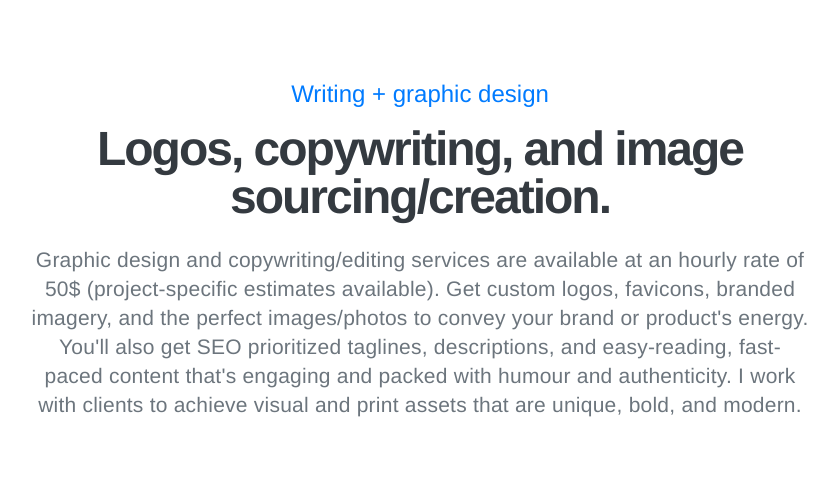
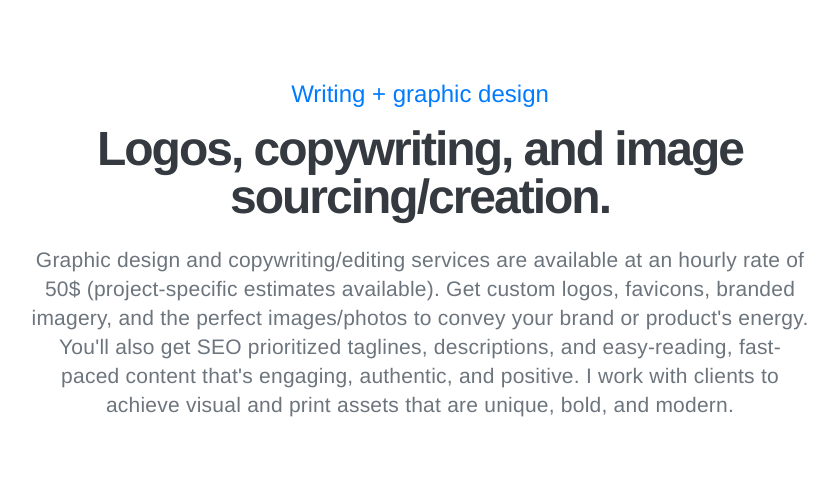
Before and after one commit to masonmedia/masonmedia-swup, a PHP site: page /pricing.php in a window 1280 px wide. Shown: the part 1938-2438 px from the top of the page, without its empty margins (220-1058 px from the left). Run offline with PHP 8.4, Linux system fonts and the light colour scheme.

Commit message:
Additions to pricing page copy

```diff
--- a/pricing.php
+++ b/pricing.php
@@ -57,7 +57,7 @@ include 'includes/header.php';
                     <h2 class="h4 text-primary">Writing + graphic design</h2>
                     <h3 class="section-title text-dark mb-0">Logos, copywriting, and image sourcing/creation.</h3>
                     <p class="p-big pt-3 m-0">
-                        Graphic design and copywriting/editing services are available at an hourly rate of 50$ (project-specific estimates available). Get custom logos, favicons, branded imagery, and the perfect images/photos to convey your brand or product's energy. You'll also get SEO prioritized taglines, descriptions, and easy-reading, fast-paced content that's engaging and packed with humour and authenticity. I work with clients to achieve visual and print assets that are unique, bold, and modern.
+                        Graphic design and copywriting/editing services are available at an hourly rate of 50$ (project-specific estimates available). Get custom logos, favicons, branded imagery, and the perfect images/photos to convey your brand or product's energy. You'll also get SEO prioritized taglines, descriptions, and easy-reading, fast-paced content that's engaging, authentic, and positive. I work with clients to achieve visual and print assets that are unique, bold, and modern.
                     </p>
                 </div>
                 <div class="offset-lg-2"></div>
@@ -77,7 +77,7 @@ include 'includes/header.php';
             <div class="col-lg-8 d-flex flex-column justify-content-center align-items-center text-center p-5">
                 <h2 class="h4 text-primary">Project scope</h2>
                 <h3 class="section-title text-dark mb-0">Schedule, deadline, edits, and scope</h3>
-                <p class="p-big pt-3 m-0">All projects begin with a discovery phase which includes goals, taking stock of design influences, an outline of estimated deadline, and establishing an positive expectation of the end result. Together this creates a project's scope, which is managed through consistent communication over the course of completion. Client reviews and edits are taken into account as work progresses and before final completion. A detailed outline is presented to each client at the commencement of a project. Please <a href="mailto:andrewmasonmedia@gmail.com"><span class="text-primary">inquire for more details.</span></a></p>
+                <p class="p-big pt-3 m-0">All projects begin with a discovery phase which includes goals, taking stock of design influences, an outline of estimated deadline, and establishing an positive expectation of the end result. Together these create a project's scope, which is managed through consistent communication over the course of completion. Time is budgeted for client reviews and edits as work progresses and before final completion. A detailed outline is presented to each client at the commencement of a project. Please <a href="mailto:andrewmasonmedia@gmail.com"><span class="text-primary">inquire for more details.</span></a></p>
             </div>
             <div class="offset-lg-2"></div>
         </div><!--end row-->
@@ -95,7 +95,7 @@ include 'includes/header.php';
                 <div class="offset-lg-2"></div>
                 <div class="col-lg-8 d-flex flex-column justify-content-center align-items-center text-center p-5">
                     <h2 class="h4 text-primary">SEO</h2>
-                    <h3 class="section-title text-dark mb-0">Workshops in Wild Places.</h3>
+                    <h3 class="section-title text-dark mb-0">Optimized copy, meta information, and google structured data.</h3>
                     <p class="p-big pt-3 m-0">Canadian painter and art educator Janice Mason Steeves developed an innovative platform that blends global travel with art education. Entitled <a href="http://workshopsinwildplaces.com" target="_blank"><span class="text-primary">Workshops in Wild Places</span></a>, Mason Steeves required a full design workup including website, social media banners/covers, and flyers (print and email/web formats) with which to promote and market the project.</p>
                 </div>
                 <div class="offset-lg-2"></div>
@@ -118,8 +118,8 @@ include 'includes/header.php';
             <div class="row d-flex min-500 text-secondary bg-white">
                 <div class="offset-lg-2"></div>
                 <div class="col-lg-8 d-flex flex-column justify-content-center align-items-center text-center p-5">
-                    <h2 class="h4 text-primary">Jen Mason, PhD.</h2>
-                    <h3 class="section-title text-dark mb-0">Flyers + posters + website.</h3>
+                    <h2 class="h4 text-primary">Delivery</h2>
+                    <h3 class="section-title text-dark mb-0">Installation and deployment.</h3>
                     <p class="p-big pt-3 m-0">For <a href="http://jenmason.ca" target="_blank"><span class="text-primary">Jen Mason</span></a> PhD's dissertation research project, she conducted a joint workshop on the role of mindfulness in promoting dialogue among people with diverse and varied perspectives. The goal was to facilitate and foster an improvement in the ability to communicate in multi-stakeholder situations, specifically with regard to topics including sustainability and the environment. Mrs. Mason required a design workup including a website, poster, and (below) a flyer for advertising.</p>
                 </div>
                 <div class="offset-lg-2"></div>
```
